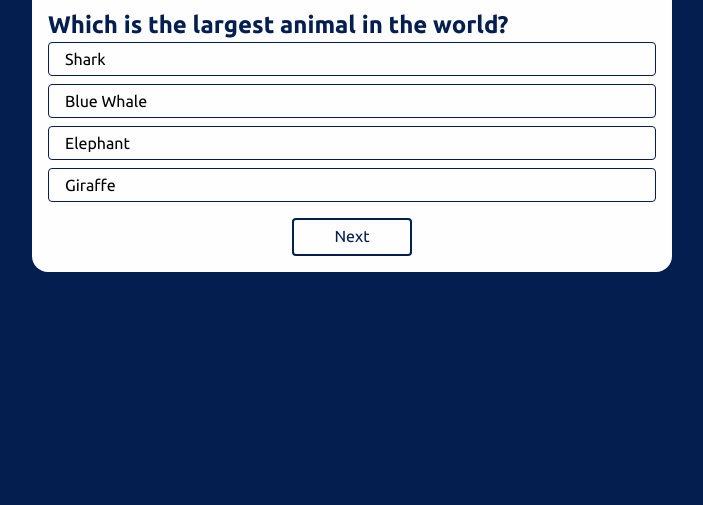
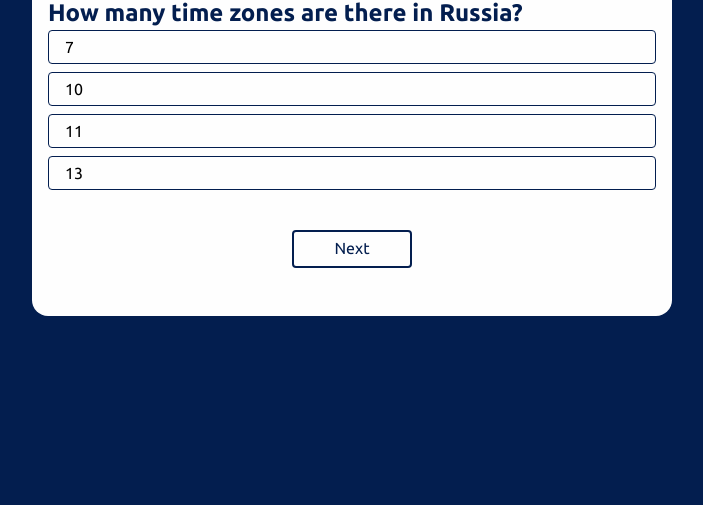
Before and after one commit to adswhitehouse/quiz, a plain HTML site: page index.html in a window 1280 px wide. Shown: the part 295-800 px from the top of the page, without its empty margins (288-991 px from the left). Drawn offline with Linux system fonts and the light colour scheme.

Commit message:
added initial first question load/user can make a choice for first question

```diff
--- a/index.html
+++ b/index.html
@@ -17,19 +17,21 @@
 <body>
   <section class="quiz-container">
     <div>
+      <p class="question-number jsQuestionNumber"></p>
       <h1>Simple Quiz</h1>
       <hr>
     </div>
     <div>
-      <h2>Which is the largest animal in the world?</h2>
+      <h2 class="jsQuestionTitle"></h2>
       <ul role="list">
-        <li class="option">Shark</li>
-        <li class="option">Blue Whale</li>
-        <li class="option">Elephant</li>
-        <li class="option">Giraffe</li>
+        <li class="option hover jsOption1 jsOption"></li>
+        <li class="option hover jsOption2 jsOption"></li>
+        <li class="option hover jsOption3 jsOption"></li>
+        <li class="option hover jsOption4 jsOption"></li>
       </ul>
     </div>
-    <button class="next-button">Next</button>
+    <button class="next-button jsNextButton">Next</button>
+    <p class="question-result jsQuestionResult"></p>
   </section>
   <script type="module" src="./script.js"></script>
 </body>
--- a/quiz.js
+++ b/quiz.js
@@ -2,11 +2,11 @@ export let questions = [
   {
     id: 1,
     title: "How many time zones are there in Russia?",
-    option1: 7,
-    option2: 10,
-    option3: 11,
-    option4: 13,
-    correctAnswer: 11,
+    option1: "7",
+    option2: "10",
+    option3: "11",
+    option4: "13",
+    correctAnswer: "11",
   },
   {
     id: 2,
@@ -20,11 +20,11 @@ export let questions = [
   {
     id: 3,
     title: "How many stripes are there on the US flag?",
-    option1: 8,
-    option2: 10,
-    option3: 13,
-    option4: 15,
-    correctAnswer: 13,
+    option1: "8",
+    option2: "10",
+    option3: "13",
+    option4: "15",
+    correctAnswer: "13",
   },
   {
     id: 4,
@@ -38,11 +38,11 @@ export let questions = [
   {
     id: 5,
     title: "How many days does it take for earth to orbit the sun?",
-    option1: 365,
-    option2: 28,
-    option3: 7,
-    option4: 1,
-    correctAnswer: 365,
+    option1: "365",
+    option2: "28",
+    option3: "7",
+    option4: "1",
+    correctAnswer: "365",
   },
   {
     id: 6,
@@ -74,19 +74,19 @@ export let questions = [
   {
     id: 9,
     title: "When did the London underground open?",
-    option1: 1804,
-    option2: 1863,
-    option3: 1906,
-    option4: 1875,
-    correctAnswer: 1863,
+    option1: "1804",
+    option2: "1863",
+    option3: "1906",
+    option4: "1875",
+    correctAnswer: "1863",
   },
   {
     id: 10,
     title: "How many keys does a classic piano have?",
-    option1: 80,
-    option2: 92,
-    option3: 88,
-    option4: 66,
-    correctAnswer: 88,
+    option1: "80",
+    option2: "92",
+    option3: "88",
+    option4: "66",
+    correctAnswer: "88",
   },
 ];
--- a/script.js
+++ b/script.js
@@ -0,0 +1,60 @@
+import { questions } from "./quiz.js";
+
+// Variables
+let questionTitle = document.querySelector(".jsQuestionTitle");
+let questionNumber = document.querySelector(".jsQuestionNumber");
+let nextButton = document.querySelector(".jsNextButton");
+let questionResult = document.querySelector(".jsQuestionResult");
+let options = document.querySelectorAll(".jsOption");
+let option1 = document.querySelector(".jsOption1");
+let option2 = document.querySelector(".jsOption2");
+let option3 = document.querySelector(".jsOption3");
+let option4 = document.querySelector(".jsOption4");
+
+// Displays question on page starting on question 1
+let questionsIndex = 0;
+displayQuestion();
+function displayQuestion() {
+  questionTitle.textContent = questions[questionsIndex].title;
+  option1.textContent = questions[questionsIndex].option1;
+  option2.textContent = questions[questionsIndex].option2;
+  option3.textContent = questions[questionsIndex].option3;
+  option4.textContent = questions[questionsIndex].option4;
+  questionNumber.textContent = `Question ${questionsIndex + 1} of 10`;
+}
+
+// Next button moves to next quiz question
+// let hasChosen = false;
+// function nextQuestion() {
+//   if (hasChosen) {
+//     questionsIndex++;
+//     displayQuestion();
+//   }
+// }
+
+// If hasChosen is false then let the user make a choice
+let hasChosen = false;
+options.forEach((option) => {
+  option.addEventListener("click", () => {
+    if (!hasChosen) {
+      if (option.textContent === questions[questionsIndex].correctAnswer) {
+        option.classList.add("correct");
+        questionResult.textContent = "Correct answer";
+        questionResult.classList.add("question-result-correct");
+      } else {
+        option.classList.add("wrong");
+        questionResult.textContent = "Wrong answer";
+        questionResult.classList.add("question-result-wrong");
+        options.forEach((option) => {
+          if (option.textContent === questions[questionsIndex].correctAnswer) {
+            option.classList.add("correct");
+          }
+        });
+      }
+      options.forEach((option) => {
+        option.classList.remove("hover");
+      });
+      hasChosen = true;
+    }
+  });
+});
--- a/styles.css
+++ b/styles.css
@@ -64,11 +64,13 @@ body {
 /* Quiz Container*/
 .quiz-container {
   background-color: #fefefe;
-  padding: 1rem;
+  padding-inline: 1rem;
+  padding-block: 3rem;
   border-radius: 1rem;
   width: 40rem;
   display: flex;
   flex-direction: column;
+  position: relative;
 }
 
 /* Quiz Titles */
@@ -92,10 +94,10 @@ h2 {
   cursor: pointer;
   margin-bottom: 0.5rem;
   border-radius: 0.25rem;
-  transition: 0.25s;
+  transition: 0.1s;
 }
 
-.option:hover {
+.hover:hover {
   background-color: #000805;
   color: #fefefe;
 }
@@ -109,13 +111,51 @@ h2 {
   border-radius: 0.25rem;
   border: 2px solid #031e4f;
   cursor: pointer;
-  margin-top: 0.5rem;
+  margin-top: 2rem;
   transition: 0.25s;
 }
 
 .next-button:hover {
   background-color: #031e4f;
   color: #fefefe;
+}
+
+/* Question Number */
+.question-number {
+  position: absolute;
+  left: 0;
+  right: 0;
+  margin-inline: auto;
+  width: fit-content;
+  top: 1.25rem;
+  color: #031e4f;
+}
+
+/* Option BG Colors */
+.correct {
+background-color: #668925;
+}
+
+.wrong {
+background-color: #E33E33;
+}
+
+/* Question Result */
+.question-result {
+  position: absolute;
+  left: 0;
+  right: 0;
+  margin-inline: auto;
+  width: fit-content;
+  bottom: 0.75rem;
+}
+
+.question-result-correct {
+  color: #668925;
+}
+
+.question-result-wrong {
+  color: #E33E33;
 }
 
 /* Media Query */
```
